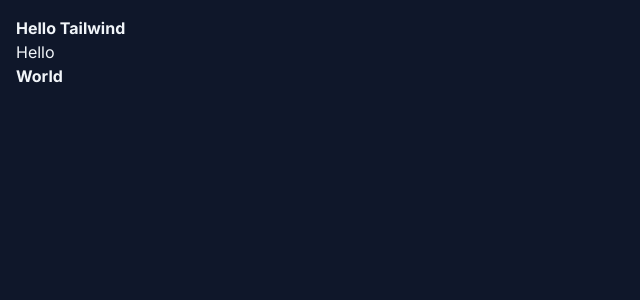
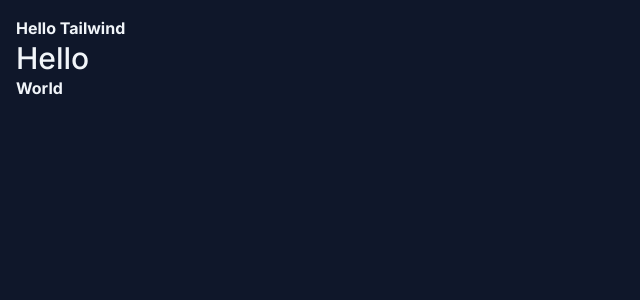
Before and after one commit to Newton-Duarte/ignite-tailwind, a Next.js app: page / in a window 1280 px wide. Shown: the top 300 px of the page, without its empty margins (0-640 px from the left). Built offline with nearby package versions, Linux system fonts and the light colour scheme.

Commit message:
chore: config eslint with prettier and fix on save

```diff
--- a/package.json
+++ b/package.json
@@ -21,5 +21,9 @@
     "react-dom": "18.2.0",
     "tailwindcss": "3.3.3",
     "typescript": "5.2.2"
+  },
+  "devDependencies": {
+    "@rocketseat/eslint-config": "^2.1.0",
+    "prettier-plugin-tailwindcss": "^0.4.1"
   }
 }
--- /dev/null
+++ b/prettier.config.js
@@ -0,0 +1,3 @@
+module.exports = {
+  plugins: [require('prettier-plugin-tailwindcss')],
+}
--- a/src/app/page.tsx
+++ b/src/app/page.tsx
@@ -1,10 +1,8 @@
-import Image from 'next/image'
-
 export default function Home() {
   return (
-    <div className="p-4 h-screen bg-slate-900 text-slate-100">
+    <div className="h-screen bg-slate-900 p-4 text-slate-100">
       <h1 className="font-bold">Hello Tailwind</h1>
-      <h2>Hello</h2>
+      <h2 className="text-3xl font-medium">Hello</h2>
       <strong>World</strong>
     </div>
   )
```
Also changed, not shown: .eslintrc.json, 1 other file (tests, documents, lock files or other folders).
